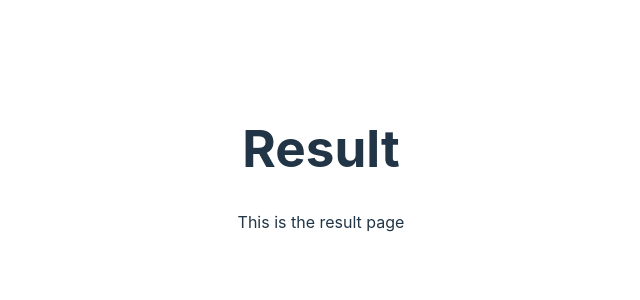
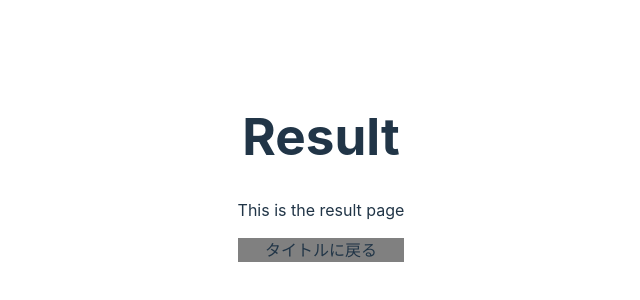
Before and after one commit to itsp-pbl-2023/mind-graph, a React (Vite) app in the folder client/: page /result in a window 1280 px wide. Shown: the part 232-532 px from the top of the page, without its empty margins (319-959 px from the left). Built offline with nearby package versions, Linux system fonts and the light colour scheme; what @bufbuild/connect-query, @bufbuild/connect-web, @bufbuild/protobuf would draw is missing.

Commit message:
result画面にタイトルに戻るボタンを設置

```diff
--- a/client/src/components/button.tsx
+++ b/client/src/components/button.tsx
@@ -1,13 +1,12 @@
-import { useState } from "react"
+const Button = ({ text, onClick }: { text: string, onClick: Function }) => {
 
-const Button = ({ text }: { text: string }) => {
-    const [count, setCount] = useState(0)
     const onClickHander = () => {
-        setCount(count + 1)
+        onClick();
     }
+
     return (
       <div onClick={onClickHander} style={{backgroundColor : "gray"}}>
-        <span> { text } {count}</span>
+        <span> { text } </span>
       </div>
     )
   }
--- a/client/src/pages/game.tsx
+++ b/client/src/pages/game.tsx
@@ -1,11 +1,8 @@
-import Button from "../components/button"
-
 const Game = () => {
     return (
       <div>
         <h1>Game</h1>
         <p>This is the game page</p>
-        <Button text="テストボタン"></Button>
       </div>
     )
   }
--- a/client/src/pages/result.tsx
+++ b/client/src/pages/result.tsx
@@ -1,8 +1,16 @@
+import Button from "../components/button"
+import { useNavigate } from "react-router-dom"
+
 const Result = () => {
+  const navigate = useNavigate();
+  const returnToTitle = () => {
+    navigate("/Title")
+  }
     return (
       <div>
         <h1>Result</h1>
         <p>This is the result page</p>
+        <Button text="タイトルに戻る" onClick={returnToTitle} />
       </div>
     )
   }
```
